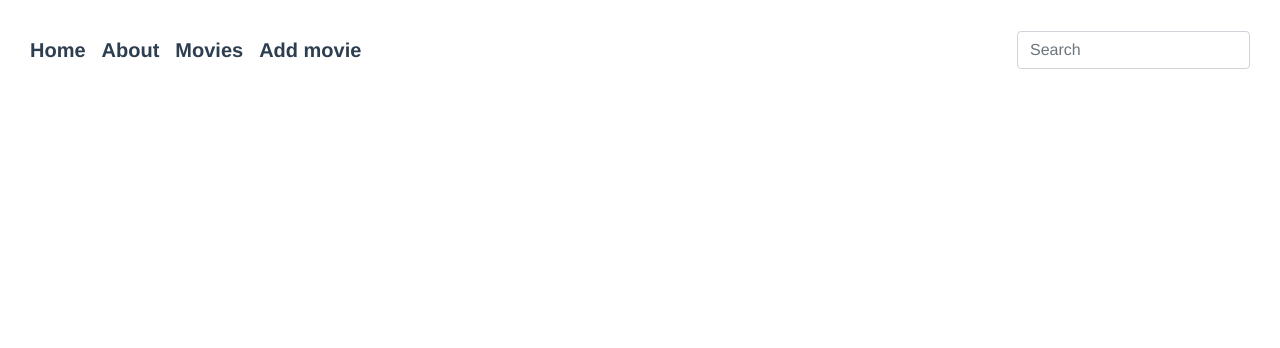
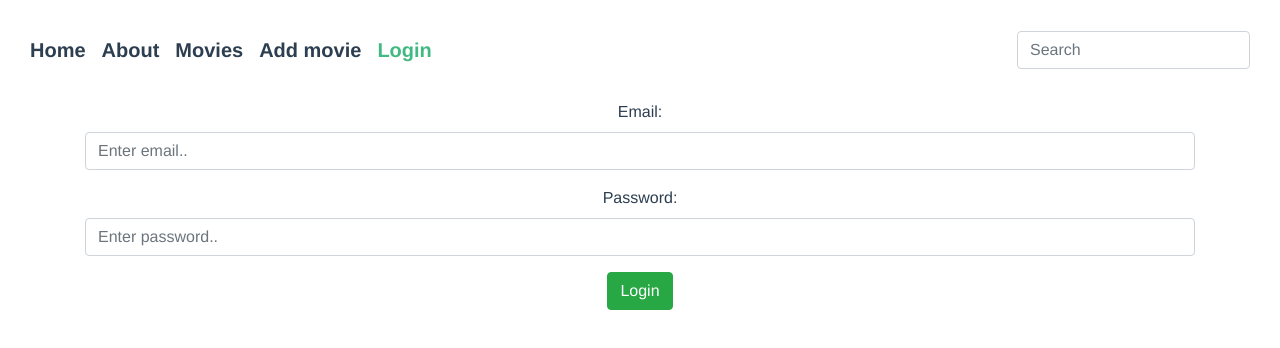
Before and after one commit to bezimeni96/movies-app--home, a Vue app: page /login in a window 1280 px wide. Shown: the top 348 px of the page. Built offline with nearby package versions, Linux system fonts and the light colour scheme.

Commit message:
laravel/vue task #5 - Created AppLogin view with route /login and login form. Created AuthService for comunication with api.

```diff
--- a/src/components/layouts/navbar.vue
+++ b/src/components/layouts/navbar.vue
@@ -5,6 +5,8 @@
       <router-link to="/about" class="navbar-brand">About</router-link>
       <router-link to="/movies" class="navbar-brand">Movies</router-link>
       <router-link to="/add" class="navbar-brand">Add movie</router-link>
+      <a v-if="token.length" class="navbar-brand pointer"  @click.prevent="logoutUser">Logout</a>
+      <router-link v-else to="/login" class="navbar-brand">Login</router-link>
     </div>
       <movie-search />
   </nav>
@@ -12,15 +14,40 @@
 
 <script>
 import MovieSearch from '../MovieSearch';
+import { mapGetters, mapMutations } from 'vuex';
 
 export default {
   name: "navbar",
 
   components: {
     MovieSearch,
-  }
+  },
+
+  computed:{
+    ...mapGetters([
+      'user',
+      'token',
+      'isUserSetted'
+    ]),
+
+  },
+
+  methods: {
+    ...mapMutations([
+      'resetTokenUser'
+    ]),
+
+    logoutUser() {
+      localStorage.removeItem('token');
+      this.resetTokenUser();
+      this.$router.push('/login');
+    }
+  },
 }
 </script>
 
 <style scoped>
+.pointer{
+  cursor: pointer;
+}
 </style>
--- a/src/router/index.js
+++ b/src/router/index.js
@@ -3,6 +3,7 @@ import VueRouter from 'vue-router';
 import Home from '../views/Home.vue';
 import AppMovies from '../views/AppMovies.vue';
 import AddMovie from '../views/AddMovie';
+import AppLogin from '../views/AppLogin';
 
 Vue.use(VueRouter)
 
@@ -30,6 +31,11 @@ const routes = [
     path: '/add',
     name: 'add',
     component: AddMovie
+  },
+  {
+    path: '/login',
+    name: 'login',
+    component: AppLogin
   }
 ]
 
--- /dev/null
+++ b/src/services/AuthService.js
@@ -0,0 +1,9 @@
+import AxiosService from './AxiosService';
+
+export default class AuthService extends AxiosService {
+  login(credentials) {
+    return this.apiClient.post('/login', credentials)
+  }
+}
+
+export const authService = new AuthService();
--- /dev/null
+++ b/src/services/AxiosService.js
@@ -0,0 +1,10 @@
+import axios from 'axios';
+
+export default class AxiosService {
+  constructor() {
+    this.apiClient = axios.create({
+      baseURL: 'http://localhost:8000/api',
+      timeout: 10000,
+    })
+  }
+}
--- a/src/services/moviesServices.js
+++ b/src/services/moviesServices.js
@@ -1,12 +1,6 @@
-import axios from 'axios';
+import AxiosService from './AxiosService';
 
-export default class MoviesServices {
-  constructor() {
-    this.apiClient = axios.create({
-      baseURL: 'http://localhost:8000/api',
-      timeout: 10000,
-    })
-  }
+export default class MoviesServices extends AxiosService{
 
   getAll() {
     return this.apiClient.get('/movies');
--- a/src/store/actions.js
+++ b/src/store/actions.js
@@ -1,4 +1,5 @@
 import { moviesServices } from '../services/moviesServices';
+import { authService } from '../services/AuthService';
 
 export const actions = {
   async fetchMovies(state) {
@@ -13,5 +14,10 @@ export const actions = {
       return error.response.data.errors;
 
     }
+  },
+
+  async login(state, payload) {
+      const response = await authService.login(payload);
+      return response;
   }
 }
--- a/src/store/getters.js
+++ b/src/store/getters.js
@@ -10,4 +10,14 @@ export const getters = {
   currentPage: ({ currentPage }) => currentPage,
 
   PAGE_SIZE: ({ PAGE_SIZE }) => PAGE_SIZE,
+
+  user: ({ user }) => user,
+
+  token: ({ token }) => token,
+
+  isUserSetted: ({ user }) => {
+    console.log(user)
+    if (user) return true;
+    return false;
+  },
 }
--- a/src/store/movieStore.js
+++ b/src/store/movieStore.js
@@ -13,6 +13,9 @@ export const store = new Vuex.Store({
     searchText: '',
     currentPage: 1,
     PAGE_SIZE: 5,
+
+    token: '',
+    user: {},
   },
 
   getters,
--- a/src/store/mutations.js
+++ b/src/store/mutations.js
@@ -13,5 +13,18 @@ export const mutations = {
 
   setPAGE_SIZE(state, payload) {
     state.PAGE_SIZE = payload;
+  },
+
+  setUser(state, payload) {
+    state.user = payload;
+  },
+
+  setToken(state, payload) {
+    state.token = payload
+  },
+
+  resetTokenUser(state) {
+    state.token = '';
+    state.user = {};
   }
 }
--- /dev/null
+++ b/src/views/AppLogin.vue
@@ -0,0 +1,86 @@
+<template>
+  <div class="container">
+    <div v-if="error.display" class="alert alert-danger">
+      <p>{{error.text}}</p>
+    </div>
+
+    <form @submit.prevent="loginSubmit">
+      <div class="form-group">
+        <label for="email">Email:</label>
+        <input type="email" class="form-control" id="email" placeholder="Enter email.." v-model="credentials.email">
+      </div>
+
+      <div class="form-group">
+        <label for="password">Password:</label>
+        <input type="password" class="form-control" id="password" placeholder="Enter password.." v-model="credentials.password">
+      </div>
+
+      <button class="btn btn-success">Login</button>
+    </form>
+  </div>
+</template>
+
+<script>
+import { mapActions, mapMutations } from 'vuex';
+
+export default {
+  name: "AppLogin",
+
+  data() {
+
+    return {
+      credentials: {
+        email: '',
+        password: ''
+      },
+      error: {
+        text: 'This user does not exist, or you entered wrong email/password!',
+        display: false,
+      },
+    }
+  },
+
+  methods: {
+    ...mapActions([
+      'login'
+    ]),
+
+    ...mapMutations([
+      'setUser',
+      'setToken'
+    ]),
+
+    async loginSubmit() {
+      try {
+        const response = await this.login(this.credentials);
+        if (response.status === 200) {
+          localStorage.setItem('token', response.data.token);
+          this.setUser(response.data.user);
+          this.setToken(response.data.token);
+          this.$router.push('/movies');
+        }
+      } catch (error) {
+        this.error.display = true;
+        this.credentials.password = '';
+      }
+    }
+
+    // loginSubmit() {
+    //   if (this.credentials.email && this.credentials.password) {
+    //     localStorage.setItem('token', this.credentials.email + this.credentials.password);
+    //     this.setUser(this.credentials);
+    //     this.setToken('asugdf8sdaufsadifuhsadiufhsadfsad')
+    //     this.$router.push('/about')
+    //   }
+    // }
+  }
+}
+</script>
+
+<style scoped>
+.container {
+  width: 90%;
+  margin-left: auto;
+  margin-right: auto;
+}
+</style>
```
